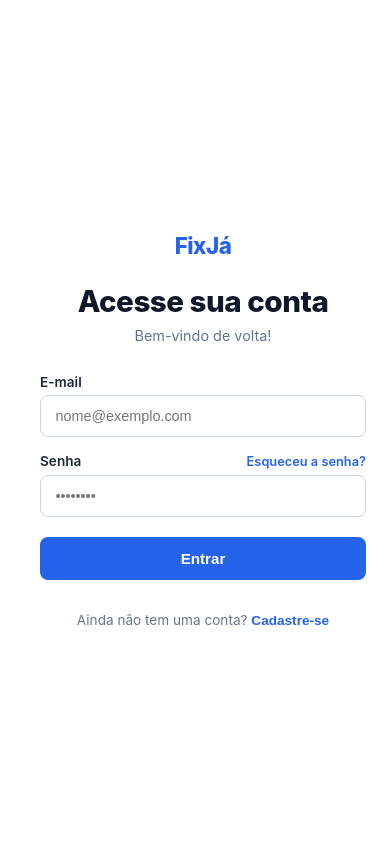
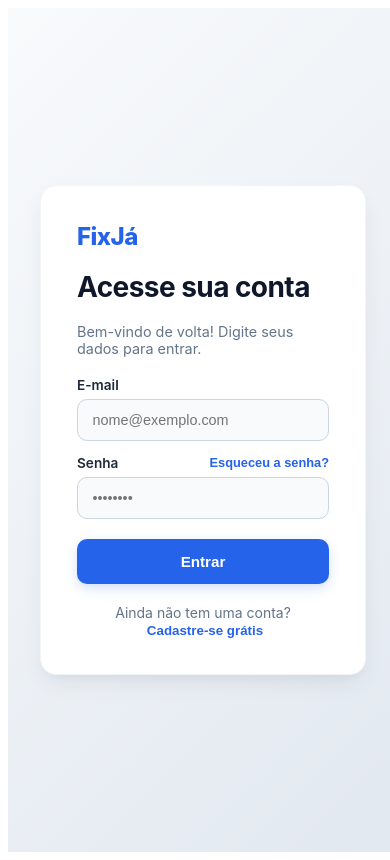
Before and after one commit to LukBomfim/FixJa, a React (Vite) app in the folder frontend/: page / in a window 390 px wide. Built offline with nearby package versions, Linux system fonts and the light colour scheme.

Commit message:
feat: mudança na estilização de login e cadastro, e mudança em modelo de escolhas

```diff
--- a/frontend/src/App.tsx
+++ b/frontend/src/App.tsx
@@ -1,10 +1,22 @@
+import React, { useState } from 'react';
 import Login from './pages/login/Login';
+import Register from './pages/cadastro/cadastro'; // Importa a tela de cadastro que criamos
 
 export function App() {
+  const [currentPage, setCurrentPage] = useState<'login' | 'register'>('login');
+
   return (
-    <div>
-      <Login />
-    </div>
+    <main>
+      {currentPage === 'login' ? (
+        <Login
+          onNavigateToRegister={() => setCurrentPage('register')}
+        />
+      ) : (
+        <Register
+          onNavigateToLogin={() => setCurrentPage('login')}
+        />
+      )}
+    </main>
   );
 }
 
--- a/frontend/src/pages/cadastro/cadastro.module.css
+++ b/frontend/src/pages/cadastro/cadastro.module.css
@@ -1,193 +1,174 @@
+/* Layout Principal da Página */
 .pageWrapper {
   display: flex;
-  height: 100vh;
-  width: 100vw;
-  overflow: hidden;
-  font-family: 'Inter', system-ui, -apple-system, sans-serif;
-  background-color: #ffffff;
+  min-height: 100vh;
+  width: 100%;
+  background: linear-gradient(135deg, #f8fafc 0%, #e2e8f0 100%);
+  font-family: 'Inter', -apple-system, BlinkMacSystemFont, sans-serif;
 }
 
+/* Coluna da Esquerda: Formulário */
 .formSection {
   flex: 1;
   display: flex;
+  justify-content: center;
   align-items: center;
-  justify-content: center;
-  padding: 1.5rem;
-  background-color: #ffffff;
-  height: 100%;
-  overflow-y: auto;
-  box-sizing: border-box;
+  padding: 2.5rem 1.5rem;
 }
 
 .formContainer {
   width: 100%;
-  max-width: 420px;
-  display: flex;
-  flex-direction: column;
-  align-items: center;
-  text-align: center;
+  max-width: 440px;
+  background: #ffffff;
+  padding: 2.5rem;
+  border-radius: 16px;
+  box-shadow: 0 10px 25px -5px rgba(15, 23, 42, 0.08),
+              0 8px 10px -6px rgba(15, 23, 42, 0.04);
+  border: 1px solid #f1f5f9;
 }
 
 .brandHeader {
-  margin-bottom: 1rem;
+  margin-bottom: 1.25rem;
 }
 
 .logoBadge {
-  font-size: 1.4rem;
+  font-size: 1.5rem;
   font-weight: 800;
   color: #2563eb;
+  letter-spacing: -0.5px;
 }
 
 .welcomeText {
-  margin-bottom: 1.25rem;
+  margin-bottom: 1.75rem;
 }
 
 .title {
-  font-size: 1.75rem;
-  font-weight: 800;
+  font-size: 1.85rem;
+  font-weight: 700;
   color: #0f172a;
-  margin: 0 0 0.3rem 0;
+  letter-spacing: -0.02em;
 }
 
 .subtitle {
-  font-size: 0.875rem;
   color: #64748b;
-  margin: 0;
+  font-size: 0.925rem;
+  margin-top: 0.35rem;
+  line-height: 1.4;
 }
 
+/* Formulário e Inputs */
 .form {
   display: flex;
   flex-direction: column;
-  gap: 0.85rem;
-  width: 100%;
-  text-align: left;
+  gap: 1.1rem;
 }
 
 .inputField {
   display: flex;
   flex-direction: column;
-  gap: 0.3rem;
+  gap: 0.4rem;
 }
 
 .label {
-  font-size: 0.825rem;
+  font-size: 0.875rem;
   font-weight: 600;
   color: #1e293b;
 }
 
 .input {
   width: 100%;
-  padding: 0.7rem 0.85rem;
-  border: 1px solid #cbd5e1;
-  border-radius: 8px;
-  font-size: 0.875rem;
+  padding: 0.8rem 1rem;
+  border: 1.5px solid #cbd5e1;
+  border-radius: 10px;
+  font-size: 0.95rem;
   color: #0f172a;
+  background-color: #f8fafc;
   outline: none;
-  transition: all 0.2s ease;
-  box-sizing: border-box;
+  transition: all 0.2s ease-in-out;
 }
 
 .input:focus {
   border-color: #2563eb;
-  box-shadow: 0 0 0 3px rgba(37, 99, 235, 0.12);
+  background-color: #ffffff;
+  box-shadow: 0 0 0 4px rgba(37, 99, 235, 0.12);
 }
 
-/* Seletor do Tipo de Conta */
+/* Caixa do Tipo de Conta */
 .accountTypeBox {
   display: flex;
   flex-direction: column;
-  gap: 0.4rem;
+  gap: 0.5rem;
+  background-color: #f8fafc;
+  padding: 1rem;
+  border-radius: 12px;
+  border: 1px dashed #cbd5e1;
 }
 
 .accountTypeLabel {
-  font-size: 0.825rem;
+  font-size: 0.85rem;
   font-weight: 600;
-  color: #1e293b;
+  color: #475569;
 }
 
 .typeSelector {
   display: flex;
   gap: 0.5rem;
-  background-color: #f1f5f9;
-  padding: 0.25rem;
-  border-radius: 8px;
 }
 
 .typeBtn {
   flex: 1;
-  padding: 0.5rem;
-  border: none;
-  background: transparent;
-  border-radius: 6px;
-  font-size: 0.85rem;
+  padding: 0.65rem;
+  border: 1px solid #cbd5e1;
+  border-radius: 8px;
+  background: #ffffff;
+  color: #475569;
   font-weight: 600;
-  color: #64748b;
+  font-size: 0.875rem;
   cursor: pointer;
-  transition: all 0.2s ease;
+  transition: all 0.2s;
 }
 
 .typeBtnActive {
-  background-color: #ffffff;
-  color: #2563eb;
-  box-shadow: 0 1px 3px rgba(0, 0, 0, 0.1);
-}
-
-/* serviços do Prestador */
-.servicesContainer {
-  display: flex;
-  flex-direction: column;
-  gap: 0.5rem;
-  background-color: #eff6ff;
-  padding: 0.85rem;
-  border-radius: 8px;
-  border: 1px solid #bfdbfe;
-}
-
-.servicesGrid {
-  display: flex;
-  flex-wrap: wrap;
-  gap: 0.4rem;
-}
-
-.serviceTag {
-  padding: 0.35rem 0.65rem;
-  border-radius: 6px;
-  font-size: 0.775rem;
-  font-weight: 600;
-  border: 1px solid #cbd5e1;
-  background-color: #ffffff;
-  color: #334155;
-  cursor: pointer;
-  transition: all 0.15s ease;
-}
-
-.serviceTagActive {
   background-color: #2563eb;
   color: #ffffff;
   border-color: #2563eb;
+  box-shadow: 0 2px 8px rgba(37, 99, 235, 0.25);
 }
 
+/* Botão Submeter */
 .submitBtn {
   width: 100%;
-  padding: 0.8rem;
   background-color: #2563eb;
   color: #ffffff;
+  padding: 0.9rem;
   border: none;
-  border-radius: 8px;
-  font-size: 0.95rem;
+  border-radius: 10px;
   font-weight: 600;
+  font-size: 1rem;
   cursor: pointer;
-  transition: background-color 0.2s ease;
-  margin-top: 0.4rem;
+  transition: all 0.2s ease-in-out;
+  margin-top: 0.5rem;
+  box-shadow: 0 4px 12px rgba(37, 99, 235, 0.2);
 }
 
 .submitBtn:hover {
   background-color: #1d4ed8;
+  transform: translateY(-1px);
+  box-shadow: 0 6px 16px rgba(37, 99, 235, 0.3);
 }
 
+.submitBtn:disabled {
+  background-color: #94a3b8;
+  cursor: not-allowed;
+  transform: none;
+  box-shadow: none;
+}
+
+/* Rodapé */
 .footer {
-  margin-top: 1.25rem;
-  font-size: 0.85rem;
+  margin-top: 1.5rem;
+  text-align: center;
+  font-size: 0.9rem;
   color: #64748b;
 }
 
@@ -195,59 +176,68 @@
   background: none;
   border: none;
   color: #2563eb;
-  font-weight: 700;
+  font-weight: 600;
   cursor: pointer;
   padding: 0;
-  font-size: 0.85rem;
+  margin-left: 0.25rem;
 }
 
 .loginBtnLink:hover {
   text-decoration: underline;
 }
 
+/* Coluna da Direita: Banner Visual Encorpado */
 .bannerSection {
-  flex: 1.1;
-  background-image: url('https://images.unsplash.com/photo-1621905251189-08b45d6a269e?q=80&w=1200&auto=format&fit=crop');
+  flex: 1.2;
+  background-image: url('https://images.unsplash.com/photo-1581578731548-c64695cc6952?q=80&w=1200&auto=format&fit=crop');
   background-size: cover;
   background-position: center;
   position: relative;
-  height: 100%;
-}
-
-.bannerOverlay {
-  position: absolute;
-  inset: 0;
-  background: linear-gradient(180deg, rgba(15, 23, 42, 0.1) 0%, rgba(15, 23, 42, 0.8) 100%);
   display: flex;
   align-items: flex-end;
   padding: 3rem;
-  box-sizing: border-box;
 }
 
+/* Overlay Escuro com Gradiente para Dar Leitura */
+.bannerOverlay {
+  position: absolute;
+  top: 0;
+  left: 0;
+  width: 100%;
+  height: 100%;
+  background: linear-gradient(180deg, rgba(15, 23, 42, 0.2) 0%, rgba(15, 23, 42, 0.85) 100%);
+}
+
+/* Card Flutuante de Destaque no Banner */
 .bannerCard {
+  position: relative;
+  z-index: 2;
+  background: rgba(255, 255, 255, 0.15);
+  backdrop-filter: blur(12px);
+  -webkit-backdrop-filter: blur(12px);
+  padding: 2rem;
+  border-radius: 16px;
+  border: 1px solid rgba(255, 255, 255, 0.2);
   color: #ffffff;
-  max-width: 440px;
-  backdrop-filter: blur(8px);
-  background: rgba(255, 255, 255, 0.1);
-  padding: 1.75rem;
-  border-radius: 12px;
-  border: 1px solid rgba(255, 255, 255, 0.2);
+  max-width: 480px;
 }
 
 .bannerCard h3 {
-  font-size: 1.4rem;
+  font-size: 1.6rem;
   font-weight: 700;
-  margin: 0 0 0.5rem 0;
+  line-height: 1.3;
+  margin-bottom: 0.5rem;
 }
 
 .bannerCard p {
-  font-size: 0.9rem;
+  font-size: 0.95rem;
   color: #e2e8f0;
-  margin: 0;
+  line-height: 1.5;
 }
 
+/* Responsividade (Telas menores) */
 @media (max-width: 900px) {
   .bannerSection {
-    display: none;
+    display: none; /* Em celulares/tablets esconde a foto e foca no cadastro */
   }
 }
--- a/frontend/src/pages/login/Login.module.css
+++ b/frontend/src/pages/login/Login.module.css
@@ -1,73 +1,68 @@
-
+/* Trava total da viewport para ZERAR qualquer scroll/movimento */
 .pageWrapper {
   display: flex;
-  height: 100vh;
-  width: 100vw;
-  overflow: hidden;
-  font-family: 'Inter', system-ui, -apple-system, sans-serif;
-  background-color: #ffffff;
+  height: 100vh; /* Altura exata da tela */
+  width: 100vw;  /* Largura exata da tela */
+  overflow: hidden; /* Proíbe terminantemente qualquer barra de rolagem */
+  background: linear-gradient(135deg, #f8fafc 0%, #e2e8f0 100%);
+  font-family: 'Inter', -apple-system, BlinkMacSystemFont, sans-serif;
 }
 
+/* Coluna da Esquerda: Formulário Centralizado */
 .formSection {
   flex: 1;
   display: flex;
+  justify-content: center;
   align-items: center;
-  justify-content: center;
   padding: 2rem;
-  background-color: #ffffff;
   height: 100%;
   box-sizing: border-box;
 }
 
 .formContainer {
   width: 100%;
-  max-width: 400px;
-  display: flex;
-  flex-direction: column;
-  align-items: center;
-  text-align: center;
+  max-width: 420px;
+  background: #ffffff;
+  padding: 2.25rem;
+  border-radius: 16px;
+  box-shadow: 0 10px 25px -5px rgba(15, 23, 42, 0.08),
+              0 8px 10px -6px rgba(15, 23, 42, 0.04);
+  border: 1px solid #f1f5f9;
 }
 
 .brandHeader {
-  margin-bottom: 1.5rem;
-  display: flex;
-  justify-content: center;
-  width: 100%;
+  margin-bottom: 1rem;
 }
 
 .logoBadge {
-  font-size: 1.4rem;
+  font-size: 1.5rem;
   font-weight: 800;
   color: #2563eb;
   letter-spacing: -0.5px;
 }
 
 .welcomeText {
-  margin-bottom: 1.75rem;
-  width: 100%;
+  margin-bottom: 1.25rem;
 }
 
 .title {
-  font-size: 1.85rem;
-  font-weight: 800;
+  font-size: 1.75rem;
+  font-weight: 700;
   color: #0f172a;
-  margin: 0 0 0.4rem 0;
-  letter-spacing: -0.5px;
+  letter-spacing: -0.02em;
 }
 
 .subtitle {
+  color: #64748b;
   font-size: 0.9rem;
-  color: #64748b;
-  margin: 0;
-  line-height: 1.4;
+  margin-top: 0.25rem;
 }
 
+/* Formulário e Inputs */
 .form {
   display: flex;
   flex-direction: column;
-  gap: 1rem;
-  width: 100%;
-  text-align: left;
+  gap: 0.9rem;
 }
 
 .inputField {
@@ -76,7 +71,7 @@
   gap: 0.35rem;
 }
 
-.labelRow {
+.labelWithLink {
   display: flex;
   justify-content: space-between;
   align-items: center;
@@ -89,10 +84,13 @@
 }
 
 .forgotLink {
+  background: none;
+  border: none;
+  color: #2563eb;
   font-size: 0.8rem;
   font-weight: 600;
-  color: #2563eb;
-  text-decoration: none;
+  cursor: pointer;
+  padding: 0;
 }
 
 .forgotLink:hover {
@@ -102,121 +100,163 @@
 .input {
   width: 100%;
   padding: 0.75rem 0.9rem;
-  border: 1px solid #cbd5e1;
-  border-radius: 8px;
+  border: 1.5px solid #cbd5e1;
+  border-radius: 10px;
   font-size: 0.9rem;
   color: #0f172a;
+  background-color: #f8fafc;
   outline: none;
-  transition: all 0.2s ease;
   box-sizing: border-box;
+  transition: all 0.2s ease-in-out;
 }
 
 .input:focus {
   border-color: #2563eb;
+  background-color: #ffffff;
   box-shadow: 0 0 0 3px rgba(37, 99, 235, 0.12);
 }
 
-.optionsRow {
+/* Caixa do Tipo de Conta (Cadastro) */
+.accountTypeBox {
   display: flex;
-  align-items: center;
+  flex-direction: column;
+  gap: 0.4rem;
+  background-color: #f8fafc;
+  padding: 0.75rem;
+  border-radius: 10px;
+  border: 1px dashed #cbd5e1;
 }
 
-.checkboxContainer {
+.typeSelector {
   display: flex;
-  align-items: center;
   gap: 0.5rem;
-  cursor: pointer;
 }
 
-.checkbox {
-  width: 16px;
-  height: 16px;
-  accent-color: #2563eb;
+.typeBtn {
+  flex: 1;
+  padding: 0.55rem;
+  border: 1px solid #cbd5e1;
+  border-radius: 8px;
+  background: #ffffff;
+  color: #475569;
+  font-weight: 600;
+  font-size: 0.85rem;
   cursor: pointer;
+  transition: all 0.2s;
 }
 
-.checkboxLabel {
-  font-size: 0.825rem;
-  color: #475569;
+.typeBtnActive {
+  background-color: #2563eb;
+  color: #ffffff;
+  border-color: #2563eb;
+  box-shadow: 0 2px 8px rgba(37, 99, 235, 0.25);
 }
 
+/* Botão Principal */
 .submitBtn {
   width: 100%;
-  padding: 0.8rem;
   background-color: #2563eb;
   color: #ffffff;
+  padding: 0.85rem;
   border: none;
-  border-radius: 8px;
+  border-radius: 10px;
+  font-weight: 600;
   font-size: 0.95rem;
-  font-weight: 600;
   cursor: pointer;
-  transition: background-color 0.2s ease;
-  margin-top: 0.25rem;
+  transition: all 0.2s ease-in-out;
+  margin-top: 0.4rem;
+  box-shadow: 0 4px 12px rgba(37, 99, 235, 0.2);
 }
 
 .submitBtn:hover {
   background-color: #1d4ed8;
+  transform: translateY(-1px);
 }
 
+.submitBtn:disabled {
+  background-color: #94a3b8;
+  cursor: not-allowed;
+  transform: none;
+}
+
+/* Rodapé */
 .footer {
-  margin-top: 2rem;
-  font-size: 0.85rem;
+  margin-top: 1.25rem;
+  text-align: center;
+  font-size: 0.875rem;
   color: #64748b;
 }
 
-.signupBtnLink {
+.switchBtnLink {
   background: none;
   border: none;
   color: #2563eb;
-  font-weight: 700;
+  font-weight: 600;
   cursor: pointer;
   padding: 0;
-  font-size: 0.85rem;
+  margin-left: 0.25rem;
 }
 
-.signupBtnLink:hover {
+.switchBtnLink:hover {
   text-decoration: underline;
 }
 
+/* Coluna da Direita: Imagem Estática Indestruível */
 .bannerSection {
-  flex: 1.1;
-  background-image: url('https://images.unsplash.com/photo-1581578731548-c64695cc6952?q=80&w=1200&auto=format&fit=crop');
-  background-size: cover;
-  background-position: center;
+  flex: 1.2;
+  height: 100%;
   position: relative;
-  height: 100%;
-}
-
-.bannerOverlay {
-  position: absolute;
-  inset: 0;
-  background: linear-gradient(180deg, rgba(15, 23, 42, 0.1) 0%, rgba(15, 23, 42, 0.8) 100%);
+  overflow: hidden;
   display: flex;
   align-items: flex-end;
   padding: 3rem;
   box-sizing: border-box;
 }
 
+.bannerImage {
+  position: absolute;
+  top: 0;
+  left: 0;
+  width: 100%;
+  height: 100%;
+  object-fit: cover; /* Garante que a foto preencha sem distorcer ou esticar a tela */
+  z-index: 1;
+}
+
+.bannerOverlay {
+  position: absolute;
+  top: 0;
+  left: 0;
+  width: 100%;
+  height: 100%;
+  background: linear-gradient(180deg, rgba(15, 23, 42, 0.2) 0%, rgba(15, 23, 42, 0.85) 100%);
+  z-index: 2;
+}
+
 .bannerCard {
+  position: relative;
+  z-index: 3;
+  background: rgba(255, 255, 255, 0.15);
+  backdrop-filter: blur(12px);
+  -webkit-backdrop-filter: blur(12px);
+  padding: 2rem;
+  border-radius: 16px;
+  border: 1px solid rgba(255, 255, 255, 0.2);
   color: #ffffff;
   max-width: 440px;
-  backdrop-filter: blur(8px);
-  background: rgba(255, 255, 255, 0.1);
-  padding: 1.75rem;
-  border-radius: 12px;
-  border: 1px solid rgba(255, 255, 255, 0.2);
 }
 
 .bannerCard h3 {
-  font-size: 1.4rem;
+  font-size: 1.5rem;
   font-weight: 700;
-  margin: 0 0 0.5rem 0;
+  line-height: 1.3;
+  margin-bottom: 0.5rem;
 }
 
 .bannerCard p {
   font-size: 0.9rem;
   color: #e2e8f0;
-  margin: 0;
+  line-height: 1.4;
 }
 
 @media (max-width: 900px) {
--- a/frontend/src/pages/login/Login.tsx
+++ b/frontend/src/pages/login/Login.tsx
@@ -1,37 +1,29 @@
 import React, { useState } from 'react';
-import styles from './Login.module.css';
+import styles from './login.module.css';
 
 interface LoginProps {
-  onLoginSuccess?: (data: { email: string }) => void;
+  onLoginSuccess?: () => void;
   onNavigateToRegister?: () => void;
 }
 
 const Login: React.FC<LoginProps> = ({ onLoginSuccess, onNavigateToRegister }) => {
   const [email, setEmail] = useState('');
   const [password, setPassword] = useState('');
-  const [rememberMe, setRememberMe] = useState(false);
   const [loading, setLoading] = useState(false);
 
-  const handleSubmit = async (e: React.FormEvent) => {
+  const handleSubmit = (e: React.FormEvent) => {
     e.preventDefault();
     setLoading(true);
 
-    try {
-      console.log('Dados do Login:', { email, password, rememberMe });
-      setTimeout(() => {
-        setLoading(false);
-        if (onLoginSuccess) onLoginSuccess({ email });
-        alert('Login efetuado com sucesso');
-      }, 1000);
-    } catch (error) {
+    // Simulação de Login
+    setTimeout(() => {
       setLoading(false);
-      alert('Verifique suas credenciais.');
-    }
+      if (onLoginSuccess) onLoginSuccess();
+    }, 1000);
   };
 
   return (
     <div className={styles.pageWrapper}>
-      { }
       <div className={styles.formSection}>
         <div className={styles.formContainer}>
           <div className={styles.brandHeader}>
@@ -41,15 +33,15 @@
           <div className={styles.welcomeText}>
             <h1 className={styles.title}>Acesse sua conta</h1>
             <p className={styles.subtitle}>
-              Bem-vindo de volta!
+              Bem-vindo de volta! Digite seus dados para entrar.
             </p>
           </div>
 
           <form onSubmit={handleSubmit} className={styles.form}>
             <div className={styles.inputField}>
-              <label htmlFor="email" className={styles.label}>E-mail</label>
+              <label htmlFor="login-email" className={styles.label}>E-mail</label>
               <input
-                id="email"
+                id="login-email"
                 type="email"
                 required
                 placeholder="nome@exemplo.com"
@@ -60,12 +52,14 @@
             </div>
 
             <div className={styles.inputField}>
-              <div className={styles.labelRow}>
-                <label htmlFor="password" className={styles.label}>Senha</label>
-                <a href="#forgot" className={styles.forgotLink}>Esqueceu a senha?</a>
+              <div className={styles.labelWithLink}>
+                <label htmlFor="login-password" className={styles.label}>Senha</label>
+                <button type="button" className={styles.forgotLink}>
+                  Esqueceu a senha?
+                </button>
               </div>
               <input
-                id="password"
+                id="login-password"
                 type="password"
                 required
                 placeholder="••••••••"
@@ -81,25 +75,27 @@
           </form>
 
           <div className={styles.footer}>
-            <span>Ainda não tem uma conta?</span>{' '}
+            <span>Ainda não tem uma conta?</span>
             <button
               type="button"
               onClick={onNavigateToRegister}
-              className={styles.signupBtnLink}
+              className={styles.switchBtnLink}
             >
-              Cadastre-se
+              Cadastre-se grátis
             </button>
           </div>
         </div>
       </div>
 
-      { }
+      {/* Lado Direito */}
       <div className={styles.bannerSection}>
-        <div className={styles.bannerOverlay}>
-          <div className={styles.bannerCard}>
-            <h3>Encontre soluções rápidas e profissionais para o seu lar.</h3>
-          </div>
-        </div>
+        <img
+          src="https://images.unsplash.com/photo-1581578731548-c64695cc6952?q=80&w=1200&auto=format&fit=crop"
+          alt="Serviços FixJá"
+          className={styles.bannerImage}
+        />
+        <div className={styles.bannerOverlay} />
+
       </div>
     </div>
   );
```
Also changed, not shown: frontend/src/pages/cadastro/cadastro.tsx (+29 -40 lines).
